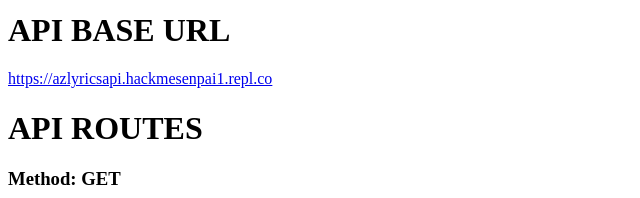
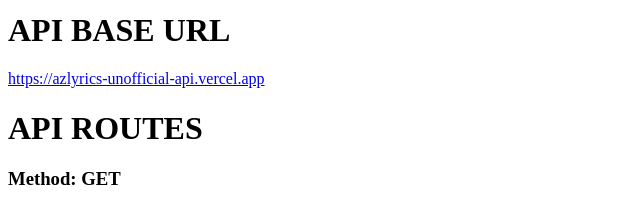
Before and after one commit to lester51/azlyrics-unofficial-api, a website: page docu.html in a window 1280 px wide. Shown: the part 602-800 px from the top of the page, 0-640 px from the left. Drawn offline with Linux system fonts and the light colour scheme.

Commit message:
First commit

```diff
--- a/docu.html
+++ b/docu.html
@@ -15,12 +15,12 @@
 <a href="https://www.zenrows.com">ZenRows</a><br>
 <a href="https://scrapeops.io">ScrapeOps</a></p>
 <h1 id="api-base-url">API BASE URL</h1>
-<p><a href="https://azlyricsapi.hackmesenpai1.repl.co">https://azlyricsapi.hackmesenpai1.repl.co</a></p>
+<p><a href="https://azlyrics-unofficial-api.vercel.app">https://azlyrics-unofficial-api.vercel.app</a></p>
 <h1 id="api-routes">API ROUTES</h1>
 <h3 id="method-get">Method: GET</h3>
-<p><a href="https://azlyricsapi.hackmesenpai1.repl.co/Docs">/Docs</a> -&gt; documentation page for this api. (no params.)</p>
+<p><a href="https://azlyrics-unofficial-api.vercel.app/Docs">/Docs</a> -&gt; documentation page for this api. (no params.)</p>
 <h3 id="method-get">Method: GET</h3>
-<p><a href="https://azlyricsapi.hackmesenpai1.repl.co/GetLyrics">/GetLyrics</a> -&gt; returns a json response that contains the lyrics.</p>
+<p><a href="https://azlyrics-unofficial-api.vercel.app/GetLyrics">/GetLyrics</a> -&gt; returns a json response that contains the lyrics.</p>
 <h4 id="-getlyrics-params">/GetLyrics Params</h4>
 <p>api -&gt; your api key<br>query -&gt; song/music title<br>url -&gt; song/music link(only azlyrics pages)</p>
 <h6 id="-getlyrics-api-your-key-query-song-name-">/GetLyrics?api=&quot;your-key&quot;&amp;query=&quot;song-name&quot;<br>or<br>/GetLyrics?api=&quot;your-key&quot;&amp;url=&quot;song/music-link&quot;</h6>
--- a/index.js
+++ b/index.js
@@ -13,7 +13,7 @@
 
 app.get('/Docs', function(req, res) {
     //res.sendFile('docu.html',{ root: __dirname});
-    res.sendFile(path.resolve('./docu.html'))
+    res.sendFile(path.resolve('docu.html'))
 })
 
 app.get('/GetLyrics', function(req, res) {
```
